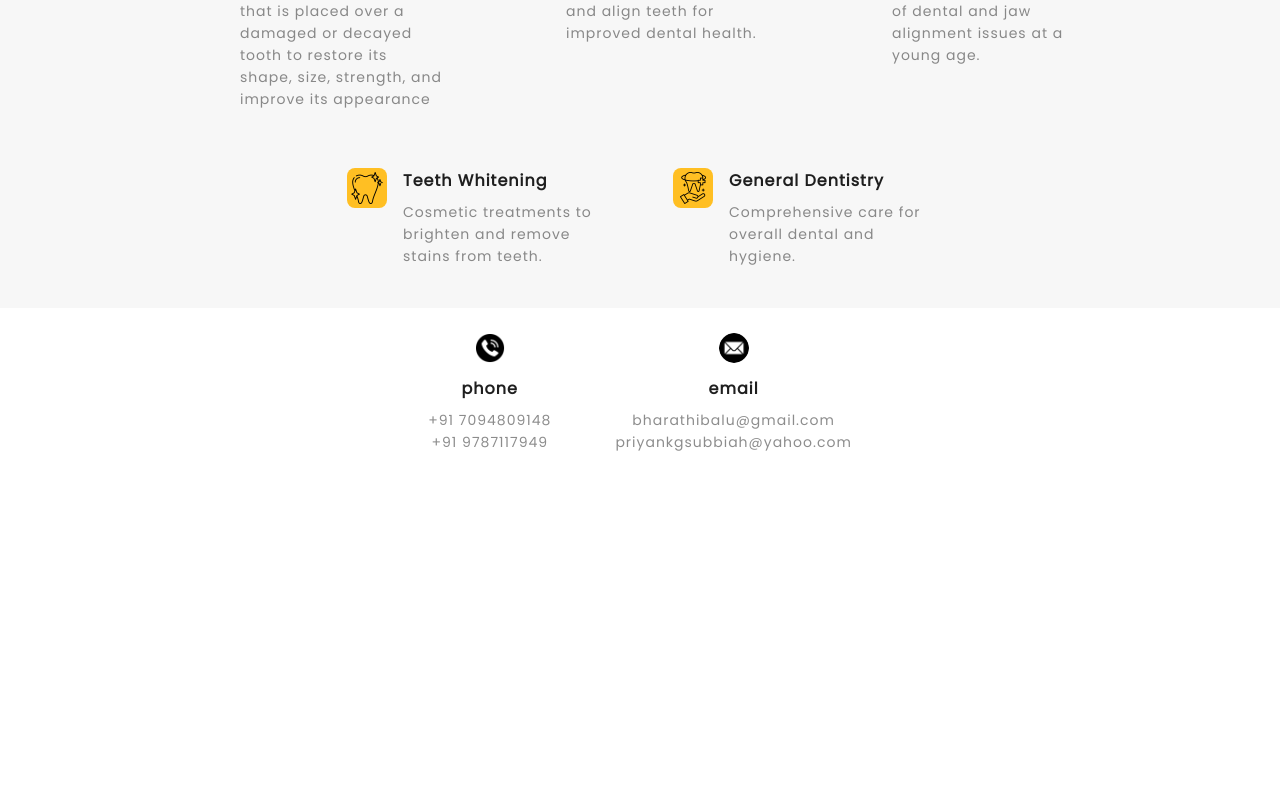
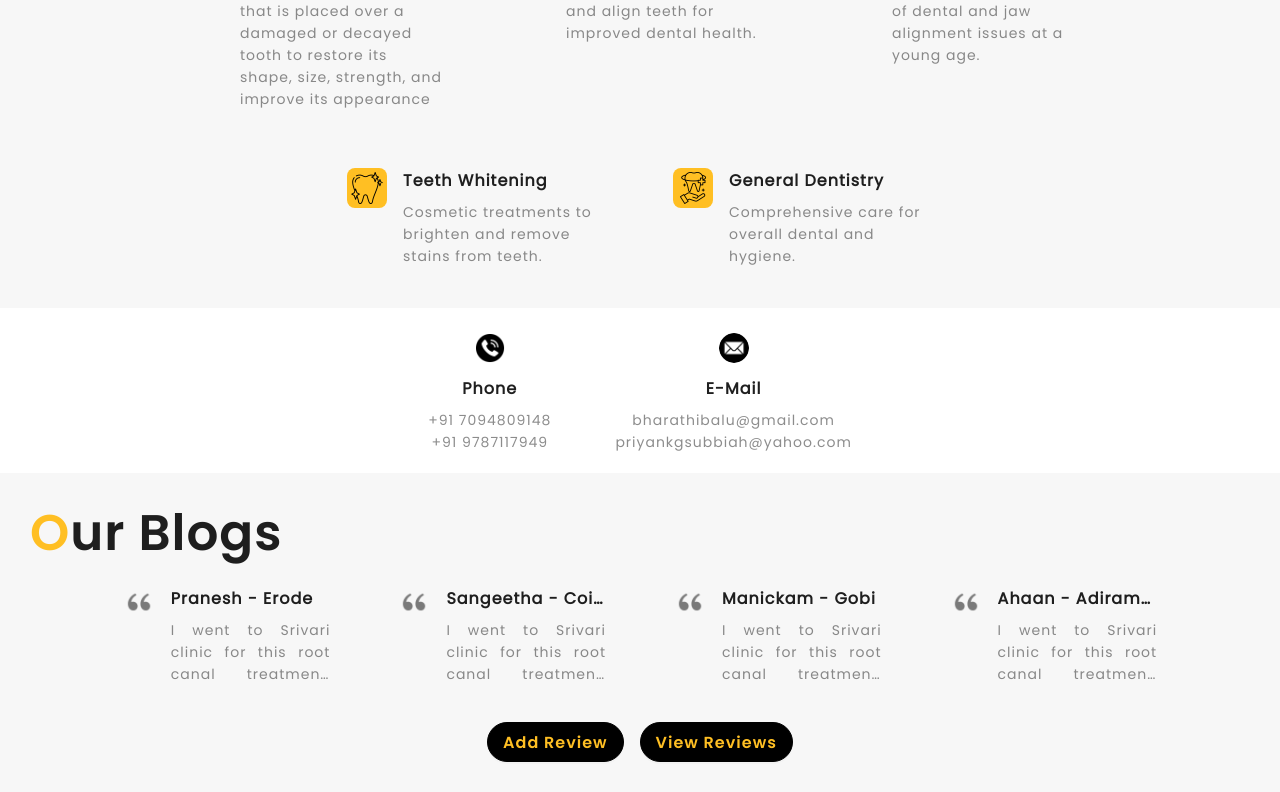
Before and after one commit to PRANESH-MANICKAM/adc-web, a React (Create React App) app: page / in a window 1280 px wide. Shown: the part 1899-2691 px from the top of the page. Before the commit the page ends 2372 px from the top, so only its background shows below. Built offline with nearby package versions, Linux system fonts and the light colour scheme.

Commit message:
Reviews section added

```diff
--- a/src/components/home/home-detail/index.scss
+++ b/src/components/home/home-detail/index.scss
@@ -6,7 +6,7 @@
   .detailText {
     &-heading {
       font-family: "Poppins Regular";
-      font-size: 50px;
+      font-size: 60px;
       letter-spacing: 2px;
       font-weight: 600;
       margin-bottom: 0 !important;
@@ -49,7 +49,7 @@
   .homeDetailContainer {
     .detailText {
       &-heading {
-        font-size: 35px;
+        font-size: 36px;
       }
     }
   }
--- a/src/components/index.ts
+++ b/src/components/index.ts
@@ -3,5 +3,6 @@ import Home from "./home";
 import About from "./about";
 import Doctors from "./doctors";
 import Services from "./services";
+import Reviews from "./reviews";
 
-export { Header, Home, About, Doctors, Services };
+export { Header, Home, About, Doctors, Services, Reviews };
--- /dev/null
+++ b/src/components/reviews/index.scss
@@ -0,0 +1,64 @@
+.reviewsContainer {
+  min-height: 300px;
+  background-color: #f7f7f7;
+  .title {
+    margin: 0;
+    font-family: "Poppins SemiBold";
+    padding-top: 30px;
+    margin-left: 30px;
+    letter-spacing: 1px;
+    font-size: 50px;
+  }
+  .title::first-letter {
+    color: #ffbf23;
+  }
+  .reviews {
+    padding: 0px 50px;
+    &-template {
+      width: 22%;
+      text-align: justify;
+      font-family: "Poppins Regular";
+      letter-spacing: 1px;
+      background: transparent;
+      border: 2px solid transparent;
+    }
+    &-avatar {
+      opacity: 0.5;
+    }
+    &-description {
+      font-family: "Poppins Regular";
+      color: rgba(0,0,0,0.45);
+      margin-bottom: 0px;
+    }
+  }
+  .review-actions {
+    padding: 15px 0px 30px 0px;
+    button {
+      background-color: #000;
+      color: #ffbf23;
+      font-family: "Poppins SemiBold";
+      letter-spacing: 1px;
+      border: 1px solid #000;
+    }
+    button:hover {
+      background-color: #ffbf23 !important;
+      color: #000 !important;
+      border: 1px solid #ffbf23 !important;
+    }
+  }
+}
+
+// Media Query
+@media (300px < width < 600px) {
+  .reviewsContainer {
+    .title {
+      text-align: center;
+      font-size: 30px;
+    }
+    .reviews {
+      &-template {
+        width: 100%;
+      }
+    }
+  }
+}
--- /dev/null
+++ b/src/components/reviews/index.tsx
@@ -0,0 +1,53 @@
+// Static import
+import React from "react";
+import { get, map, startCase } from "lodash";
+import { Typography, Flex, Card, Button } from "antd";
+// Dynamic import
+import "./index.scss";
+import Avatar from "antd/es/avatar/avatar";
+import { icons } from "../../shared/icons/index";
+import constants from "../../shared/constants/reviews.json";
+
+const Reviews: React.FunctionComponent = () => {
+    const { Title, Paragraph } = Typography;
+    const { Meta } = Card;
+    const reviews = get(constants, "temps");
+    return (
+        <section className="reviewsContainer">
+            <Title level={1} className="title">{get(constants, "title")}</Title>
+            <Flex className="reviews" gap="middle" wrap justify="center">
+                {
+                    map(reviews, (item) => {
+                        const { name, place, review } = item;
+                        return (
+                            <>
+                                <Card className="reviews-template">
+                                    <Meta
+                                        avatar={<Avatar src={get(icons, "quote")} className="reviews-avatar" />}
+                                        title={<span className="reviews-title">{`${startCase(name)} - ${startCase(place)}`}</span>}
+                                        description={
+                                            <>
+                                                <Paragraph
+                                                    className="reviews-description"
+                                                    ellipsis={{ rows: 3, expandable: false }}
+                                                >
+                                                    {review}
+                                                </Paragraph>
+                                            </>
+                                        }
+                                    />
+                                </Card>
+                            </>
+                        )
+                    })
+                }
+            </Flex>
+            <Flex justify="center" align="center" gap="middle" className="review-actions" wrap>
+                <Button shape="round" size="large">{get(constants, ["actions", "addReview"])}</Button>
+                <Button shape="round" size="large">{get(constants, ["actions", "viewMore"])}</Button>
+            </Flex >
+        </section>
+    );
+}
+
+export default Reviews;
--- a/src/main.tsx
+++ b/src/main.tsx
@@ -1,7 +1,7 @@
 // Static import
 import React from "react";
 // Dynamic import
-import { About, Doctors, Home, Services } from "./components";
+import { About, Doctors, Home, Reviews, Services } from "./components";
 
 const Main: React.FunctionComponent = () => {
     return (
@@ -10,6 +10,7 @@ const Main: React.FunctionComponent = () => {
             <About />
             <Doctors />
             <Services />
+            <Reviews />
         </>
     );
 };
--- /dev/null
+++ b/src/shared/constants/reviews.json
@@ -0,0 +1,29 @@
+{
+  "title": "Our Blogs",
+  "temps": [
+    {
+      "name": "Pranesh",
+      "place": "Erode",
+      "review": "I went to Srivari clinic for this root canal treatment. Iam very much satisfied with the warm and friendly response from the doctors"
+    },
+    {
+      "name": "Sangeetha",
+      "place": "Coimbatore",
+      "review": "I went to Srivari clinic for this root canal treatment. Iam very much satisfied with the warm and friendly response from the doctors"
+    },
+    {
+      "name": "Manickam",
+      "place": "Gobi",
+      "review": "I went to Srivari clinic for this root canal treatment. Iam very much satisfied with the warm and friendly response from the doctors"
+    },
+    {
+      "name": "Ahaan",
+      "place": "Adirampattinam",
+      "review": "I went to Srivari clinic for this root canal treatment. Iam very much satisfied with the warm and friendly response from the doctors"
+    }
+  ],
+  "actions": {
+    "addReview": "Add Review",
+    "viewMore": "View Reviews"
+  }
+}
--- a/src/shared/constants/services.json
+++ b/src/shared/constants/services.json
@@ -44,12 +44,12 @@
   ],
   "contact": [
     {
-      "type": "phone",
+      "type": "Phone",
       "icon": "mobileContact",
       "content": ["+91 7094809148", "+91 9787117949"]
     },
     {
-      "type": "email",
+      "type": "E-Mail",
       "icon": "email",
       "content": ["bharathibalu@gmail.com", "priyankgsubbiah@yahoo.com"]
     }
--- a/src/shared/icons/index.ts
+++ b/src/shared/icons/index.ts
@@ -8,6 +8,7 @@ import whitening from "./whitening.png";
 import dentalService from "./dental-service.png";
 import mobileContact from "./mobile-contact.png";
 import email from "./email.png";
+import quote from "./quote.png";
 
 export interface Icons {
   implant: string;
@@ -20,6 +21,7 @@ export interface Icons {
   dentalService: string;
   mobileContact: string;
   email: string;
+  quote: string;
 }
 
 export const icons: Icons = {
@@ -33,4 +35,5 @@ export const icons: Icons = {
   dentalService,
   mobileContact,
   email,
+  quote,
 };
```
Also changed, not shown: src/components/reviews/type.ts (added), src/shared/icons/quote.png (added).
